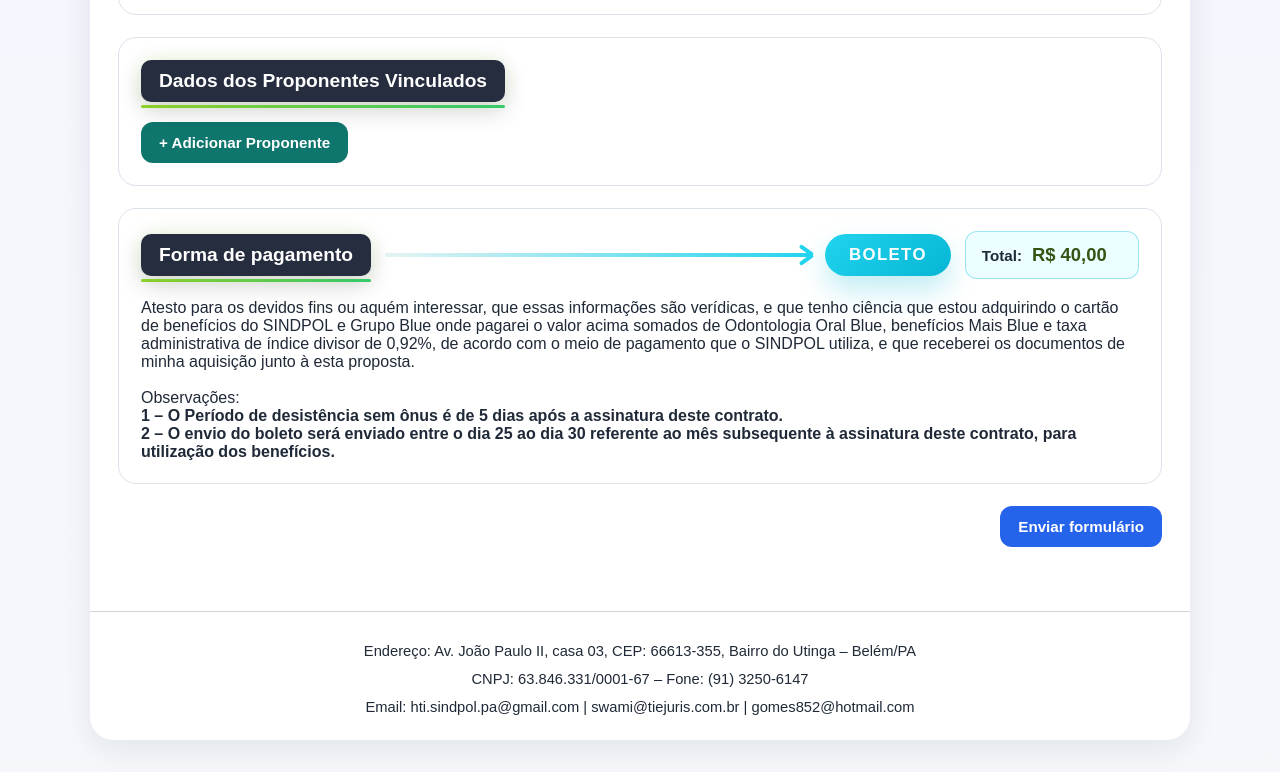
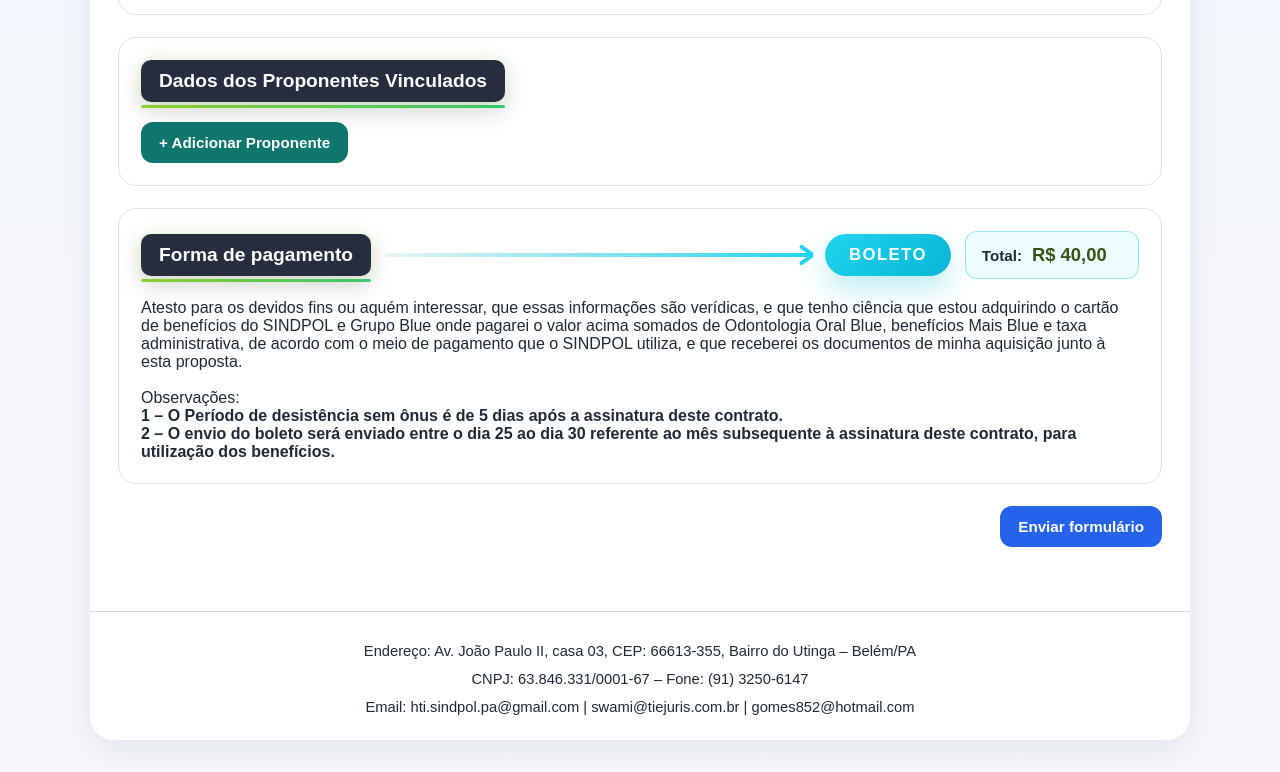
Before and after one commit to gomeserosiane/ficha-cadastral-sindpol, a website: page index.html in a window 1280 px wide. Shown: the part 2491-3263 px from the top of the page. Drawn offline with Linux system fonts and the light colour scheme.

Commit message:
ajuste no texto do parágrafo final, da section 'forma de pagamento'

```diff
--- a/index.html
+++ b/index.html
@@ -237,9 +237,9 @@
             <p class="payment-note">
               Atesto para os devidos fins ou aquém interessar, que essas informações são verídicas, e
               que tenho ciência que estou adquirindo o cartão de benefícios do SINDPOL e Grupo Blue onde
-              pagarei o valor acima somados de Odontologia Oral Blue, benefícios Mais Blue e taxa administrativa
-              de índice divisor de 0,92%, de acordo com o meio de pagamento que o SINDPOL utiliza, e que receberei
-              os documentos de minha aquisição junto à esta proposta.
+              pagarei o valor acima somados de Odontologia Oral Blue, benefícios Mais Blue e taxa administrativa,
+              de acordo com o meio de pagamento que o SINDPOL utiliza, e que receberei os documentos de minha
+              aquisição junto à esta proposta.
             </p>
 
             <br>
```
